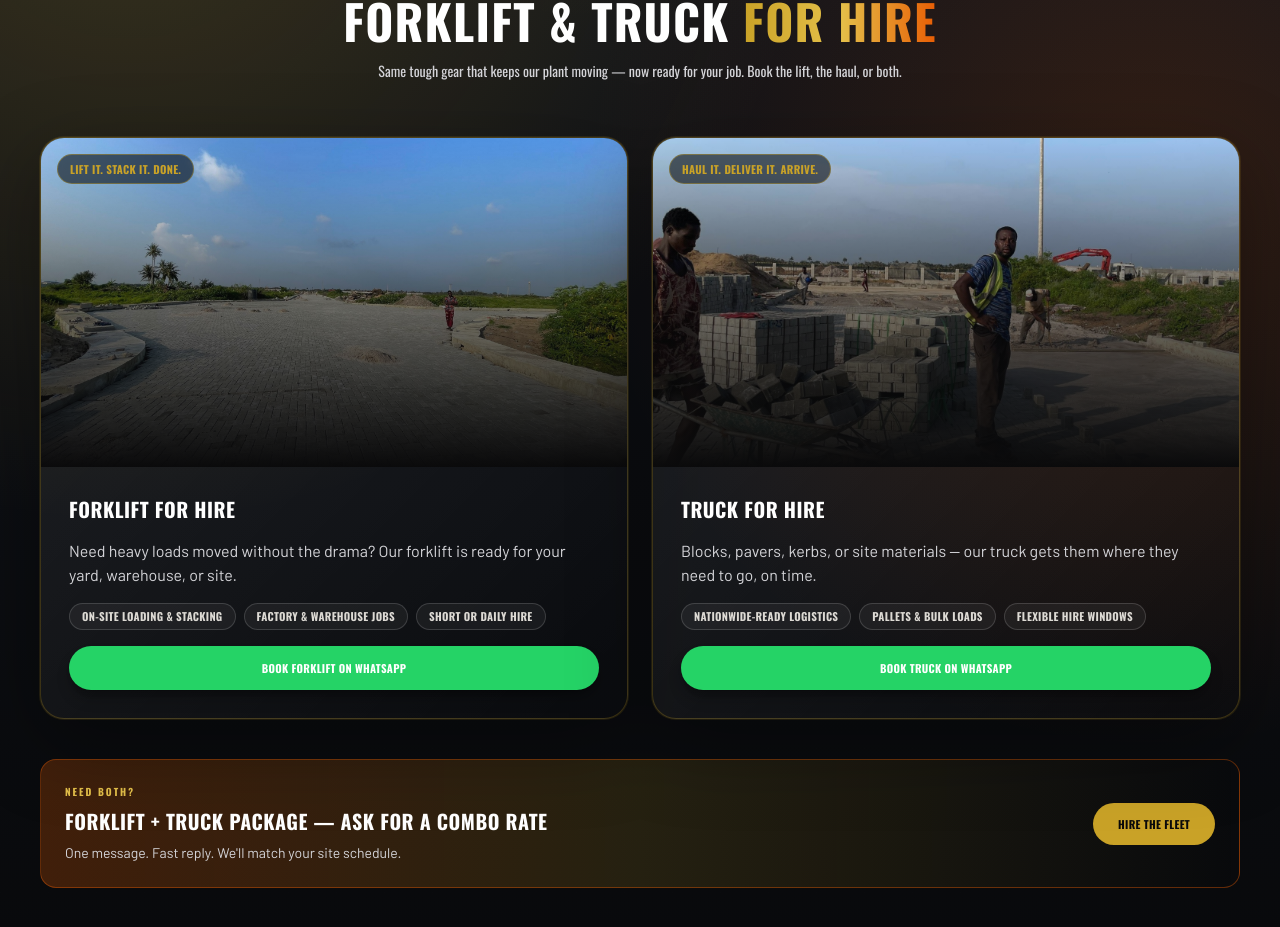
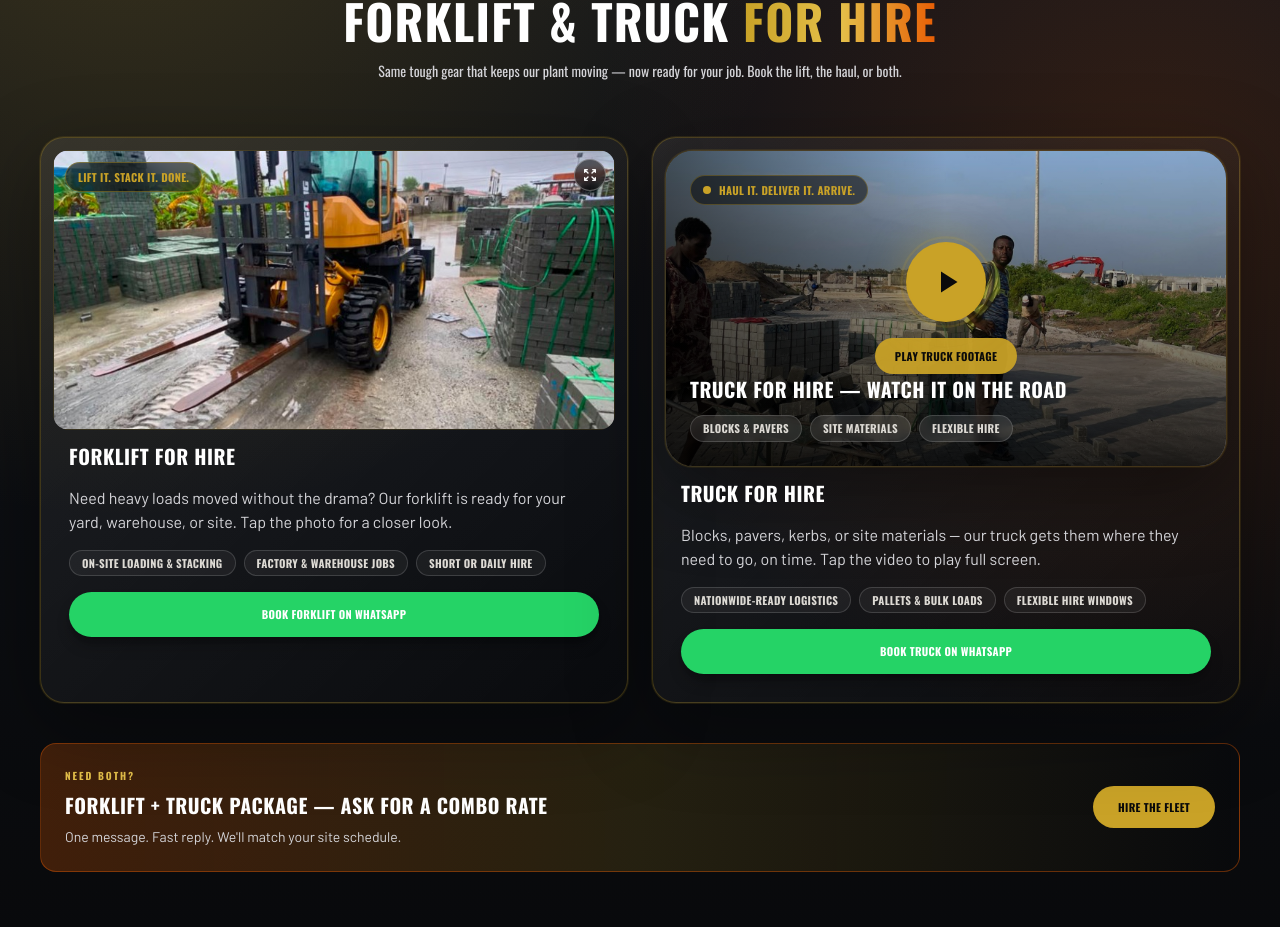
Before and after one commit to iyiola1985/NATURE-STONE-CONTRUCTION, a Next.js app in the folder web/: page / in a window 1280 px wide. Shown: the part 5993-6920 px from the top of the page. Built offline with nearby package versions, Linux system fonts and the light colour scheme.

Commit message:
Add real forklift photo and clickable truck hire video.
Show the yard forklift image with lightbox, and play the truck reel full screen from the hire section.

Co-authored-by: Cursor <cursoragent@cursor.com>

```diff
--- a/web/src/components/HireFleet.tsx
+++ b/web/src/components/HireFleet.tsx
@@ -1,29 +1,17 @@
 "use client";
 
-import Image from "next/image";
 import { motion } from "framer-motion";
+import { FactoryVideoPlayer } from "@/components/FactoryVideoPlayer";
+import { ImageLightboxGallery } from "@/components/ImageLightboxGallery";
 import { ScrollReveal } from "@/components/motion/ScrollReveal";
-import { SITE } from "@/lib/constants";
+import { HIRE_FORKLIFT_IMAGE, SITE, TRUCK_HIRE_VIDEO_SRC } from "@/lib/constants";
 import { whatsappPrefillUrl } from "@/lib/whatsapp";
 
-const HIRE_CARDS = [
+const FORKLIFT_GALLERY = [
   {
-    kind: "forklift" as const,
-    eyebrow: "Lift it. Stack it. Done.",
-    title: "Forklift for hire",
-    punch: "Need heavy loads moved without the drama? Our forklift is ready for your yard, warehouse, or site.",
-    perks: ["On-site loading & stacking", "Factory & warehouse jobs", "Short or daily hire"],
-    image: "/images/project-2.png",
-    message: `Hello ${SITE.name}, I want to hire a forklift. Please share availability and rates.`,
-  },
-  {
-    kind: "truck" as const,
-    eyebrow: "Haul it. Deliver it. Arrive.",
-    title: "Truck for hire",
-    punch: "Blocks, pavers, kerbs, or site materials — our truck gets them where they need to go, on time.",
-    perks: ["Nationwide-ready logistics", "Pallets & bulk loads", "Flexible hire windows"],
-    image: "/images/project-3.png",
-    message: `Hello ${SITE.name}, I want to hire a truck. Please share availability and rates.`,
+    src: HIRE_FORKLIFT_IMAGE,
+    alt: "Yellow Lugong all-terrain forklift ready for hire at Nature Stone yard",
+    className: "min-h-[200px] sm:min-h-[240px] md:min-h-[280px]",
   },
 ];
 
@@ -55,34 +43,32 @@ export function HireFleet() {
           </div>
 
           <div className="grid min-w-0 gap-4 sm:gap-5 lg:grid-cols-2 lg:gap-6">
-            {HIRE_CARDS.map((card, i) => (
+            {/* Forklift — real photo, tap to enlarge */}
             <motion.article
-                key={card.kind}
               initial={{ opacity: 0, y: 24 }}
               whileInView={{ opacity: 1, y: 0 }}
               viewport={{ once: true }}
-                transition={{ duration: 0.45, delay: i * 0.08 }}
+              transition={{ duration: 0.45 }}
               className="group relative min-w-0 overflow-hidden rounded-2xl border border-gold/25 bg-gradient-to-br from-white/[0.08] to-transparent shadow-[0_0_0_1px_rgba(201,162,39,0.12),0_24px_80px_rgba(0,0,0,0.35)] sm:rounded-3xl"
             >
-                <div className="relative aspect-[16/11] overflow-hidden sm:aspect-[16/9]">
-                  <Image
-                    src={card.image}
-                    alt={card.title}
-                    fill
-                    className="object-cover transition duration-700 group-hover:scale-[1.05]"
-                    sizes="(max-width: 1024px) 100vw, 50vw"
+              <div className="relative p-2 sm:p-3">
+                <span className="type-perk pointer-events-none absolute left-5 top-5 z-[3] max-w-[calc(100%-2.5rem)] truncate rounded-full border border-gold/40 bg-black/55 px-2.5 py-1 text-gold backdrop-blur-md sm:left-6 sm:top-6 sm:px-3 sm:py-1.5">
+                  Lift it. Stack it. Done.
+                </span>
+                <ImageLightboxGallery
+                  images={FORKLIFT_GALLERY}
+                  gridClassName="grid grid-cols-1 overflow-hidden rounded-xl sm:rounded-2xl"
                 />
-                  <div className="absolute inset-0 bg-gradient-to-t from-charcoal via-charcoal/55 to-transparent" />
-                  <span className="type-perk absolute left-3 top-3 max-w-[calc(100%-1.5rem)] truncate rounded-full border border-gold/40 bg-black/55 px-2.5 py-1 text-gold backdrop-blur-md sm:left-4 sm:top-4 sm:max-w-none sm:px-3 sm:py-1.5">
-                    {card.eyebrow}
-                  </span>
               </div>
 
-                <div className="relative space-y-3.5 p-4 sm:space-y-4 sm:p-7">
-                  <h3 className="type-title text-lg text-white sm:text-xl">{card.title}</h3>
-                  <p className="type-body text-sm text-zinc-300 sm:text-base">{card.punch}</p>
+              <div className="relative space-y-3.5 px-4 pb-4 sm:space-y-4 sm:px-7 sm:pb-7">
+                <h3 className="type-title text-lg text-white sm:text-xl">Forklift for hire</h3>
+                <p className="type-body text-sm text-zinc-300 sm:text-base">
+                  Need heavy loads moved without the drama? Our forklift is ready for your yard, warehouse, or site. Tap
+                  the photo for a closer look.
+                </p>
                 <ul className="flex flex-wrap gap-1.5 sm:gap-2">
-                    {card.perks.map((perk) => (
+                  {["On-site loading & stacking", "Factory & warehouse jobs", "Short or daily hire"].map((perk) => (
                     <li
                       key={perk}
                       className="type-perk rounded-full border border-white/15 bg-white/5 px-2.5 py-0.5 text-concrete-dim sm:px-3 sm:py-1"
@@ -92,16 +78,69 @@ export function HireFleet() {
                   ))}
                 </ul>
                 <a
-                    href={whatsappPrefillUrl(card.message, SITE.whatsapp)}
+                  href={whatsappPrefillUrl(
+                    `Hello ${SITE.name}, I want to hire a forklift. Please share availability and rates.`,
+                    SITE.whatsapp
+                  )}
                   target="_blank"
                   rel="noopener noreferrer"
                   className="type-cta cta-glow inline-flex w-full items-center justify-center rounded-full bg-[#25D366] px-5 py-3.5 text-center text-white shadow-lg shadow-black/30 transition hover:brightness-110"
                 >
-                    Book {card.kind === "forklift" ? "forklift" : "truck"} on WhatsApp
+                  Book forklift on WhatsApp
                 </a>
               </div>
             </motion.article>
+
+            {/* Truck — clickable video */}
+            <motion.article
+              initial={{ opacity: 0, y: 24 }}
+              whileInView={{ opacity: 1, y: 0 }}
+              viewport={{ once: true }}
+              transition={{ duration: 0.45, delay: 0.08 }}
+              className="group relative min-w-0 overflow-hidden rounded-2xl border border-gold/25 bg-gradient-to-br from-white/[0.08] to-transparent shadow-[0_0_0_1px_rgba(201,162,39,0.12),0_24px_80px_rgba(0,0,0,0.35)] sm:rounded-3xl"
+            >
+              <div className="p-2 sm:p-3">
+                <FactoryVideoPlayer
+                  variant="dark"
+                  badge="Haul it. Deliver it. Arrive."
+                  title="Truck for hire — watch it on the road"
+                  highlights={["Blocks & pavers", "Site materials", "Flexible hire"]}
+                  playLabel="Play truck footage"
+                  ariaLabel="Play truck for hire video"
+                  videoSrc={TRUCK_HIRE_VIDEO_SRC}
+                  posterSrc="/images/project-3.png"
+                />
+              </div>
+
+              <div className="relative space-y-3.5 px-4 pb-4 sm:space-y-4 sm:px-7 sm:pb-7">
+                <h3 className="type-title text-lg text-white sm:text-xl">Truck for hire</h3>
+                <p className="type-body text-sm text-zinc-300 sm:text-base">
+                  Blocks, pavers, kerbs, or site materials — our truck gets them where they need to go, on time. Tap the
+                  video to play full screen.
+                </p>
+                <ul className="flex flex-wrap gap-1.5 sm:gap-2">
+                  {["Nationwide-ready logistics", "Pallets & bulk loads", "Flexible hire windows"].map((perk) => (
+                    <li
+                      key={perk}
+                      className="type-perk rounded-full border border-white/15 bg-white/5 px-2.5 py-0.5 text-concrete-dim sm:px-3 sm:py-1"
+                    >
+                      {perk}
+                    </li>
                   ))}
+                </ul>
+                <a
+                  href={whatsappPrefillUrl(
+                    `Hello ${SITE.name}, I want to hire a truck. Please share availability and rates.`,
+                    SITE.whatsapp
+                  )}
+                  target="_blank"
+                  rel="noopener noreferrer"
+                  className="type-cta cta-glow inline-flex w-full items-center justify-center rounded-full bg-[#25D366] px-5 py-3.5 text-center text-white shadow-lg shadow-black/30 transition hover:brightness-110"
+                >
+                  Book truck on WhatsApp
+                </a>
+              </div>
+            </motion.article>
           </div>
 
           <div className="mt-6 flex min-w-0 flex-col gap-4 overflow-hidden rounded-2xl border border-industrial/40 bg-gradient-to-br from-industrial/25 via-gold/15 to-transparent p-4 sm:mt-10 sm:flex-row sm:items-center sm:justify-between sm:gap-6 sm:bg-gradient-to-r sm:p-6">
--- a/web/src/lib/constants.ts
+++ b/web/src/lib/constants.ts
@@ -18,6 +18,12 @@ export const FACTORY_VIDEO_SRC = "/videos/machine-operations.mp4";
 
 /** Forklift yard operations beside the molding line */
 export const FORKLIFT_VIDEO_SRC = "/videos/forklift-operations.mp4";
+
+/** Truck for hire — delivery / haulage reel */
+export const TRUCK_HIRE_VIDEO_SRC = "/videos/truck-hire.mp4";
+
+/** Hire section forklift photo */
+export const HIRE_FORKLIFT_IMAGE = "/images/hire-forklift.png";
 
 /** Projects reel — collection through completed paving handover (web-compressed for deploy) */
 export const PROJECTS_VIDEO_SRC = "/videos/projects-completed-web.mp4";
```
Also changed, not shown: web/public/images/hire-forklift.png (added), 1 other file (tests, documents, lock files or other folders). Lines whose indentation alone changed are shown as unchanged.
